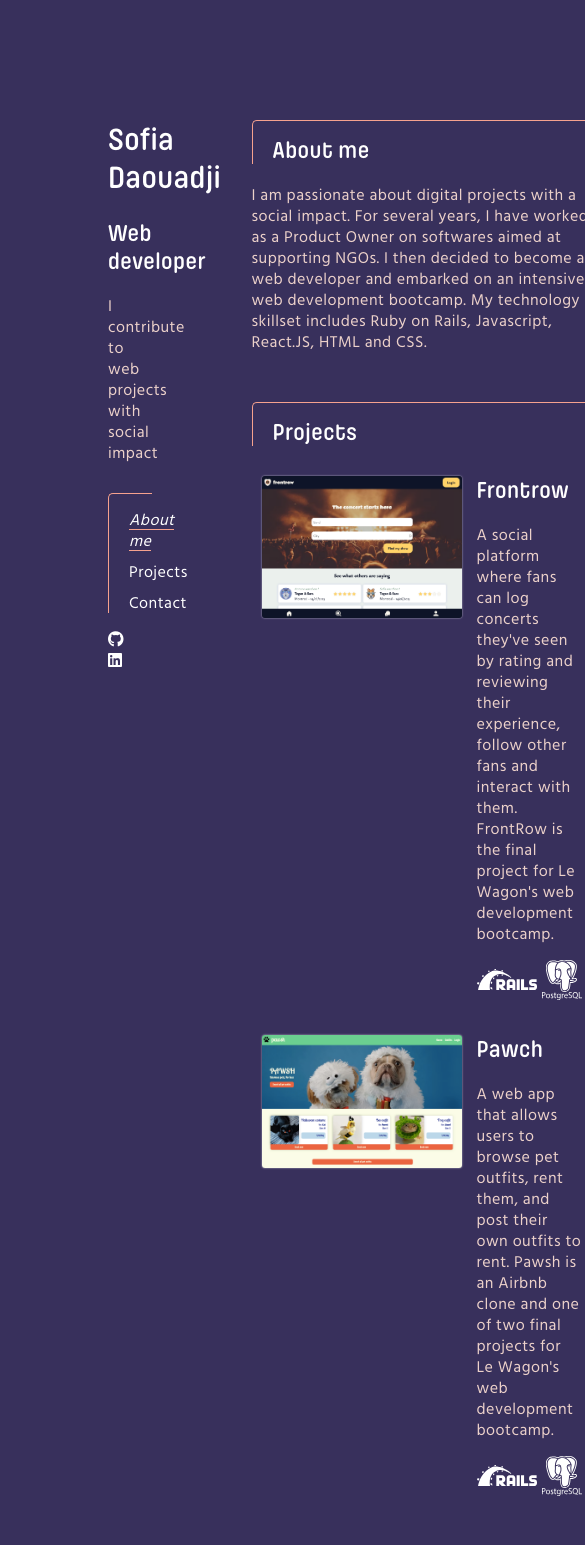
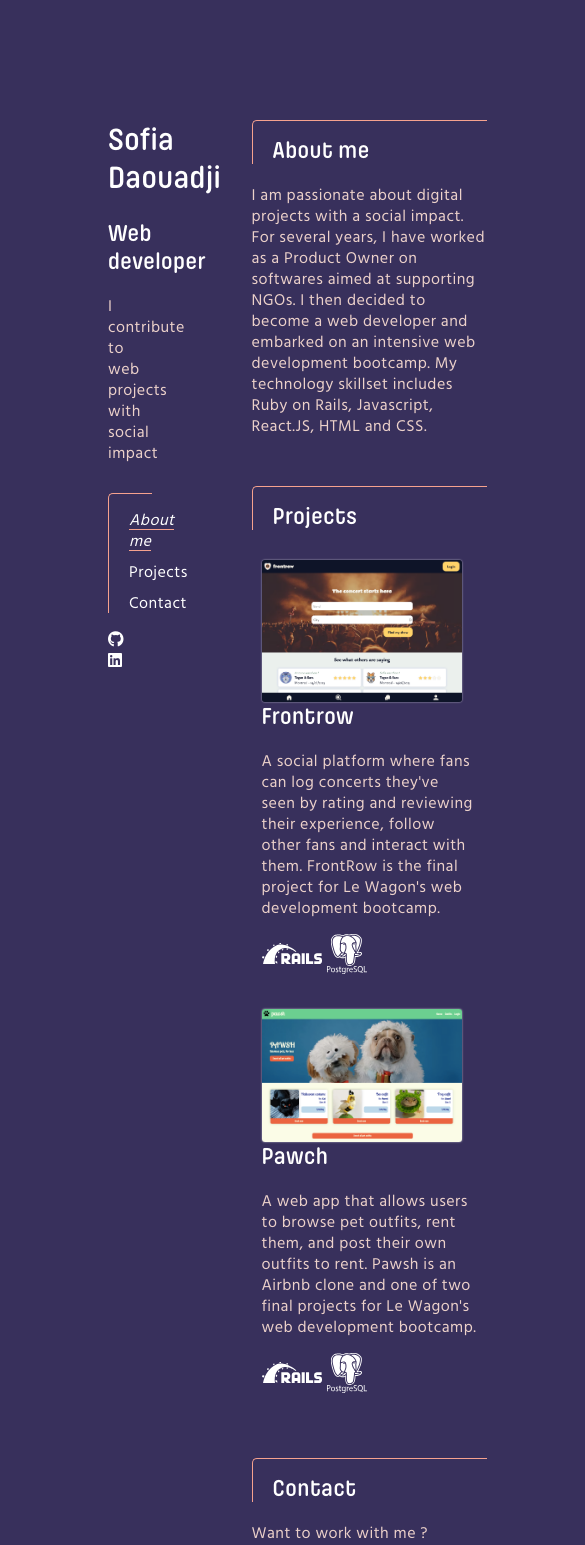
Before and after one commit to daouasof/my-portfolio, a React (Create React App) app: page / in a window 390 px wide. Shown: the top 1545 px of the page, 585 px wide, since content can reach past the window. Built offline with nearby package versions, Linux system fonts and the light colour scheme.

Commit message:
made the projects reponsive

```diff
--- a/src/styles/Project.css
+++ b/src/styles/Project.css
@@ -5,6 +5,12 @@
   border-radius: 5px;
   transition: ease;
   margin-bottom: 10px;
+}
+@media only screen and (max-width: 767px) {
+  .project {
+    display: flex;
+    flex-direction: column;
+  }
 }
 
 .project:hover {
```
Also changed, not shown: src/assets/images/La-maison-jungle.png (added), src/assets/images/React.svg (added).
